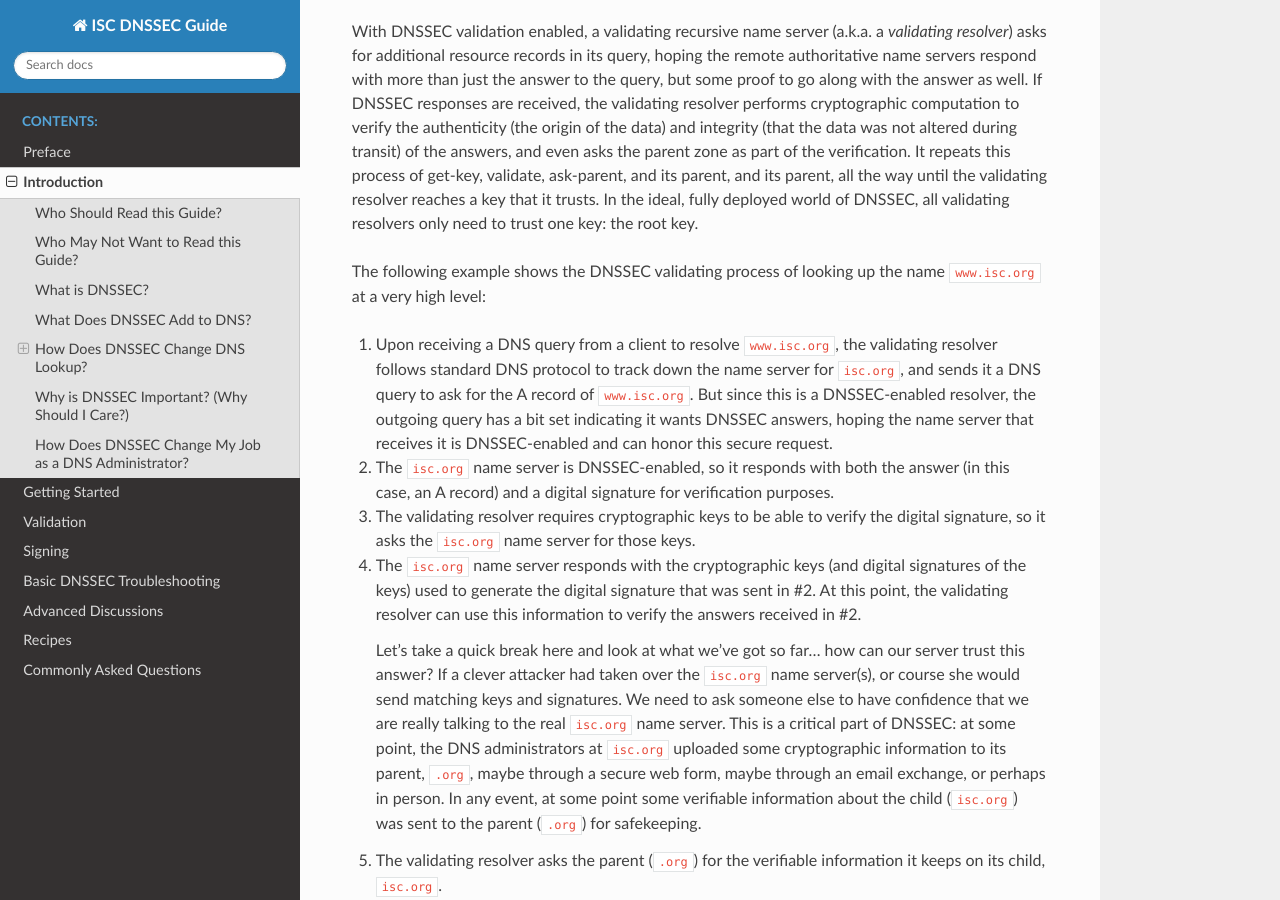
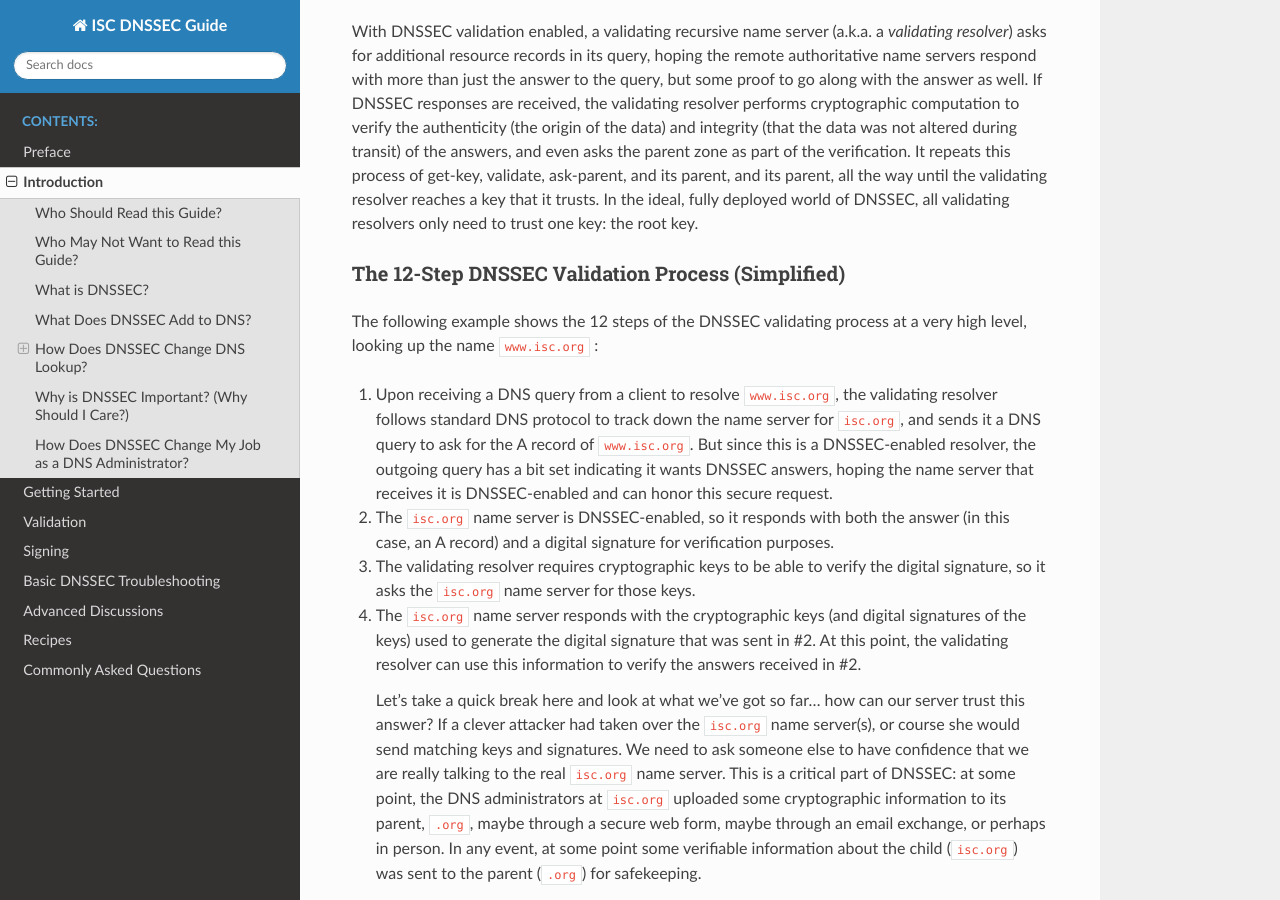
Before and after one commit to isc-projects/isc-dnssec-guide, a Sphinx documentation site: the page built from doc/introduction.rst, in a window 1280 px wide and 900 px high, scrolled down 3211 px. Built offline with Sphinx 7.4.7 and the Read the Docs theme 2.0.0, drawn with Linux system fonts in a browser that asks for light colours.

Commit message:
Formatting/content edits

```diff
--- a/doc/introduction.rst
+++ b/doc/introduction.rst
@@ -205,8 +205,13 @@ the validating resolver reaches a key that it trusts. In the ideal,
 fully deployed world of DNSSEC, all validating resolvers only need to
 trust one key: the root key.
 
-The following example shows the DNSSEC validating process of looking up
-the name ``www.isc.org`` at a very high level:
+.. _dnssec_12_steps:
+
+The 12-Step DNSSEC Validation Process (Simplified)
+~~~~~~~~~~~~~~~~~~~~~~~~~~~~~~~~~~~~~~~~~~~~~~~~~~
+
+The following example shows the 12 steps of the DNSSEC validating process
+at a very high level, looking up the name ``www.isc.org`` :
 
 1.  Upon receiving a DNS query from a client to resolve ``www.isc.org``,
     the validating resolver follows standard DNS protocol to track down
```
